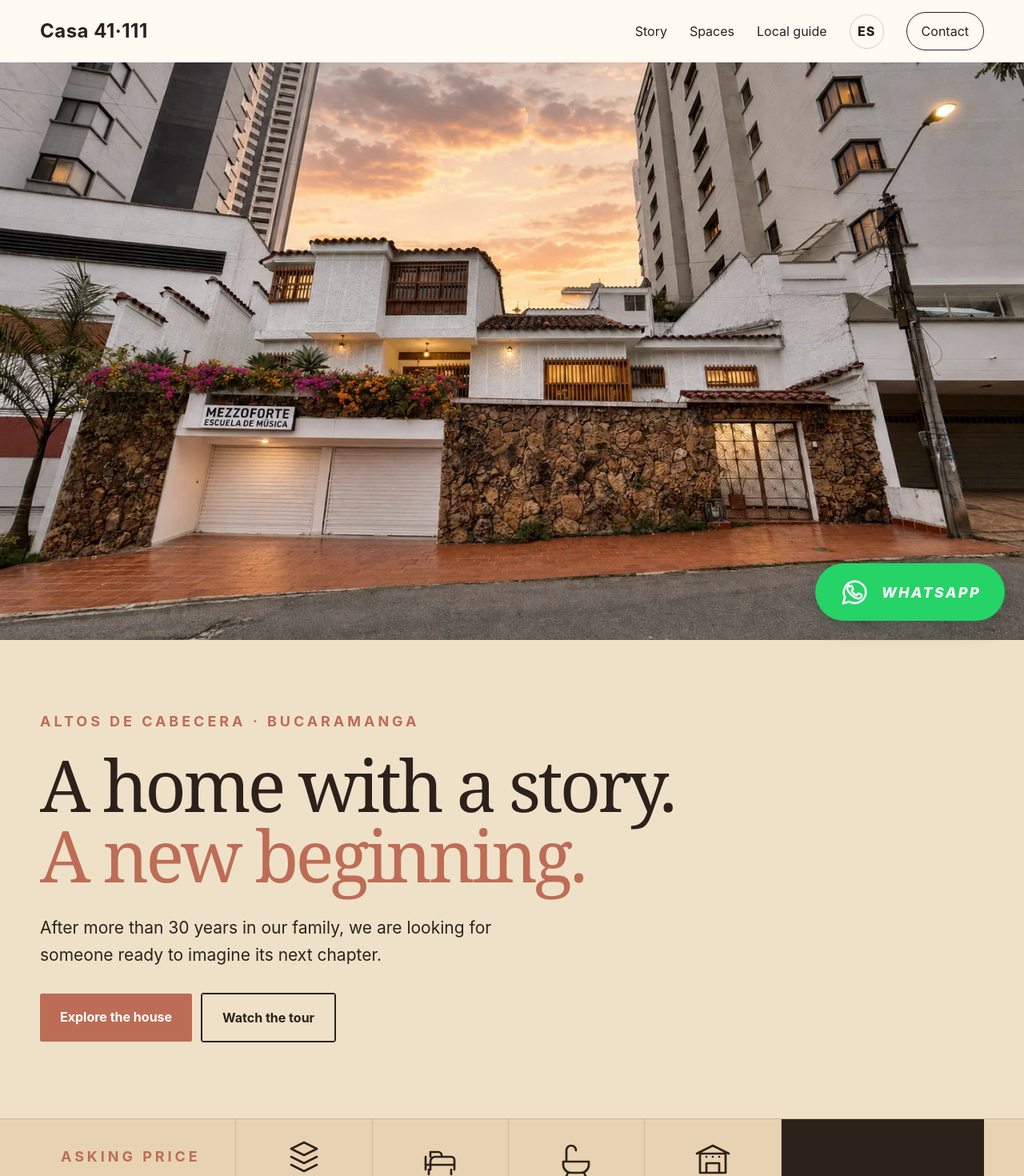
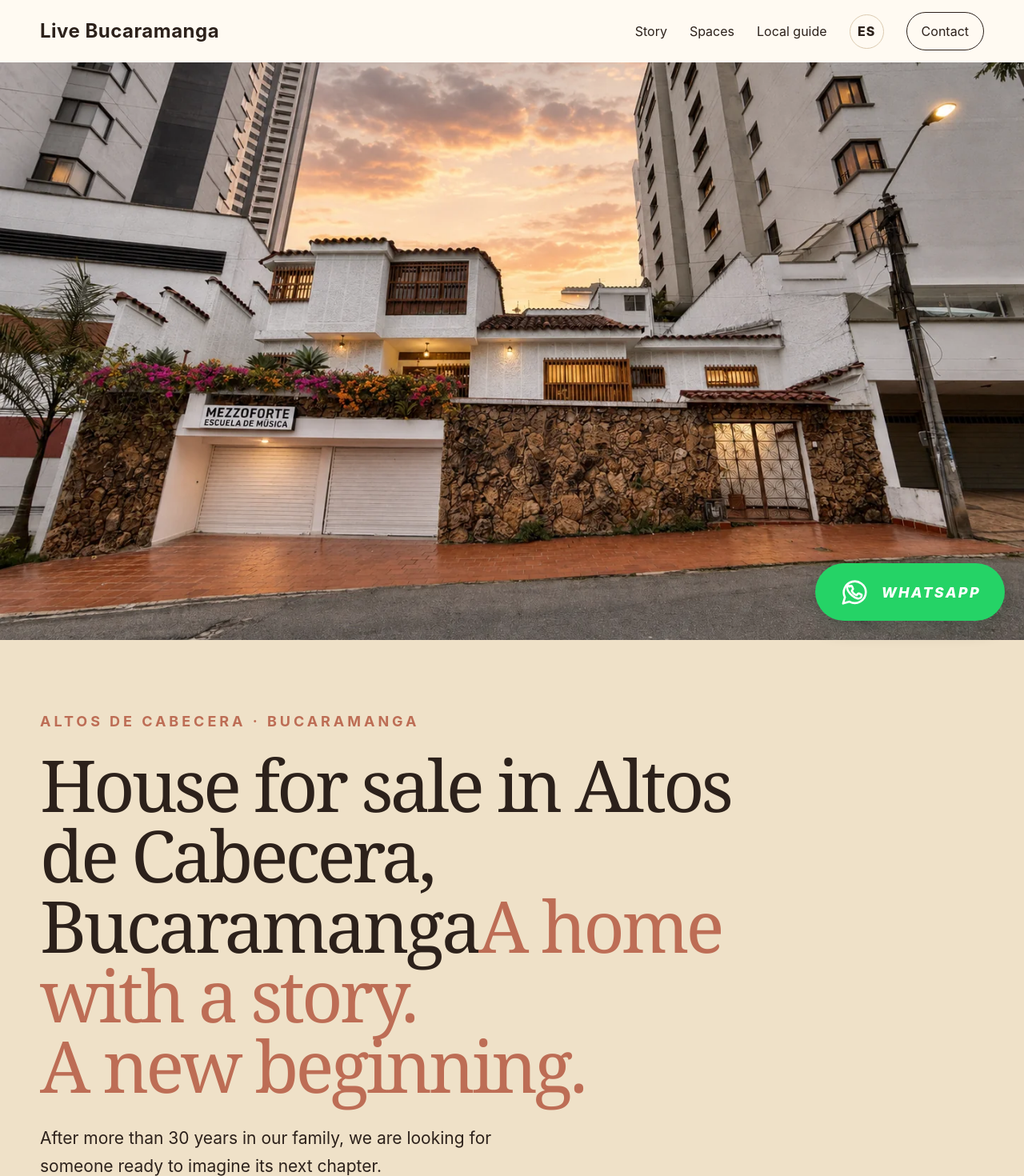
Before and after one commit to HannaSpot/Casa41-111, a Next.js app: page /en in a window 1280 px wide. Shown: the top 1470 px of the page at 80% size. Built offline with nearby package versions, Linux system fonts and the light colour scheme; no server answers.

Commit message:
SEO: actualizar app/en/page.tsx

```diff
--- a/app/en/page.tsx
+++ b/app/en/page.tsx
@@ -4,13 +4,15 @@ import ContactForm from "../contact-form";
 import ContactNavLink from "../contact-nav-link";
 import FaqSection from "../faq-section";
 import { englishArticles } from "../articles";
+import { siteUrl } from "../site-config";
 import YouTubeVideo from "../youtube-video";
 
 export const metadata: Metadata = {
-  title: "House for Sale in Altos de Cabecera, Bucaramanga | Casa 41·111",
-  description: "A spacious seven-bedroom family house for sale directly by its owners in Altos de Cabecera, Bucaramanga, with renovation and boutique accommodation potential.",
-  alternates: { canonical: "/en", languages: { "es-CO": "/", en: "/en" } },
-  openGraph: { title: "Casa 41·111 | House for Sale in Bucaramanga", description: "A spacious family home in Altos de Cabecera, offered directly by its owners.", url: "/en", locale: "en_US", type: "website", images: [{ url: "/casa/fachada-atardecer.webp", alt: "Casa 41-111 in Altos de Cabecera at sunset" }] }
+  title: { absolute: "House for Sale in Bucaramanga, Colombia | Live Bucaramanga" },
+  description: "Seven-bedroom family house for sale by its owners in Altos de Cabecera, Bucaramanga, with space to renovate for residential or compatible uses.",
+  alternates: { canonical: "/en", languages: { "es-CO": "/", en: "/en", "x-default": "/" } },
+  openGraph: { title: "House for Sale in Bucaramanga | Live Bucaramanga", description: "A spacious family home in Altos de Cabecera, offered directly by its owners.", url: "/en", siteName: "Live Bucaramanga", locale: "en_US", type: "website", images: [{ url: "/casa/fachada-atardecer.webp", width: 1448, height: 1086, alt: "Casa 41-111 in Altos de Cabecera at sunset" }] },
+  twitter: { card: "summary_large_image", title: "House for Sale in Bucaramanga | Live Bucaramanga", description: "A spacious family home in Altos de Cabecera, offered directly by its owners.", images: ["/casa/fachada-atardecer.webp"] }
 };
 
 const facts = [
@@ -42,16 +44,16 @@ const gallery = [
 ];
 
 export default function EnglishHome() { return <main lang="en">
-  <header className="nav shell"><Link className="brand" href="/en#home">Casa 41·111</Link><nav aria-label="Main navigation"><a href="#story">Story</a><a href="#spaces">Spaces</a><Link href="/en/living-in-bucaramanga">Local guide</Link><Link className="langSwitch" href="/">ES</Link><ContactNavLink lang="en"/></nav></header>
-  <section className="hero" id="home"><img src="/casa/fachada-atardecer.webp" alt="Casa 41-111 in Altos de Cabecera at sunset"/></section>
-  <section className="heroIntro"><div className="shell"><p className="eyebrow">Altos de Cabecera · Bucaramanga</p><h1>A home with a story.<br/><em>A new beginning.</em></h1><p className="lead">After more than 30 years in our family, we are looking for someone ready to imagine its next chapter.</p><div className="actions"><a className="button primary" href="#spaces">Explore the house</a><a className="button outline" href="#tour">Watch the tour</a></div></div></section>
+  <header className="nav shell"><Link className="brand" href="/en#home">Live Bucaramanga</Link><nav aria-label="Main navigation"><a href="#story">Story</a><a href="#spaces">Spaces</a><Link href="/en/living-in-bucaramanga">Local guide</Link><Link className="langSwitch" href="/">ES</Link><ContactNavLink lang="en"/></nav></header>
+  <section className="hero" id="home"><img src="/casa/fachada-atardecer.webp" alt="House for sale in Altos de Cabecera, Bucaramanga" width="1448" height="1086" fetchPriority="high" decoding="async"/></section>
+  <section className="heroIntro"><div className="shell"><p className="eyebrow">Altos de Cabecera · Bucaramanga</p><h1><span className="seoTitle">House for sale in Altos de Cabecera, Bucaramanga</span><em>A home with a story.<br/>A new beginning.</em></h1><p className="lead">After more than 30 years in our family, we are looking for someone ready to imagine its next chapter.</p><div className="actions"><a className="button primary" href="#spaces">Explore the house</a><a className="button outline" href="#tour">Watch the tour</a></div></div></section>
   <section className="listingSummary"><div className="shell summaryGrid"><div className="summaryPrice"><span>Asking price</span><strong>COP $1.8 billion</strong></div><div className="propertySpecs">{propertySpecs.map(([icon,value,label])=><div className="propertySpec" key={label}><SpecIcon name={icon}/><strong>{value}</strong><span>{label}</span></div>)}</div><a className="summaryCta" href="#contact">Request information</a></div></section>
   <section className="story shell" id="story"><div><p className="eyebrow">Since 1992</p><h2>A home to make your own.<br/>Space to live it your way.</h2></div><div className="storyText"><p>My mother moved here in 1992. These rooms held long conversations, visits, music and the ordinary moments that became family memories.</p><p>The house now offers a new possibility: preserve what gives it character and transform its generous spaces into a private, carefully considered home.</p><p className="signature">— The owner’s family</p></div></section>
   <section className="addressMeaning"><div className="addressMeaningInner shell"><div className="addressNumber" aria-hidden="true">41·111</div><div className="addressMeaningCopy"><p className="eyebrow">The address</p><h2>41·111: an address with meaning.</h2><p>Over the years, our family has always noticed the repetition in this house number. 41–111 can be read as 4 | 11 | 11: four speaks of home, structure, stability and roots; the four ones evoke identity, initiative and new beginnings; and 11:11 is interpreted in numerology and spiritual traditions including Kryon as a symbol of intuition, transition and openness to a new stage. The sum of all its digits is eight, a number often associated with property, stewardship and the ability to turn an idea into something tangible.</p><p>For our family, it is neither a promise nor a formula. It is simply a beautiful coincidence that seems to accompany the story of this house: a place built on strong roots, now waiting for new ideas, new residents and a new chapter.</p></div></div></section>
   <section className="mamaSection"><div className="mamaStory shell"><div className="mamaPortrait"><img src="/casa/mama-johanna-patio.webp" alt="Mother and daughter in the interior garden" loading="lazy"/></div><div className="mamaCopy"><p className="eyebrow">My mother’s home</p><h2>A house that accompanied her for 34 years.</h2><p>My mother arrived in 1992. For many years, the levels and staircases were part of her daily routine and helped her remain active and independent.</p><p>She is now 91, and moving between levels has become difficult. Selling is part of finding a home that fits this stage of her life: comfortable, safe and easy to navigate.</p><p>We hope this house will continue to be lived in, cared for and filled with new moments.</p></div></div></section>
   <section className="factsWrap"><div className="facts shell">{facts.map(([n,l])=><div className="fact" key={n}><strong>{n}</strong><span>{l}</span></div>)}</div></section>
   <section className="possibility shell"><div className="possibilityImage"><img src="/casa/entrada-luces-calidas.webp" alt="House entrance and terrace"/></div><div className="possibilityCopy"><p className="eyebrow">A home to reinterpret</p><h2>Space, character and several possible paths.</h2><p>The multilevel layout, patios and generous rooms can support a renovated family home or other compatible uses. An architect could also study how underused areas might be reorganized.</p><ul><li>A multigenerational family home</li><li>A private office or professional workspace</li><li>Boutique accommodation or short stays</li><li>A currently rented commercial unit</li><li>Exterior space for two standard vehicles or one larger vehicle without obstructing the commercial unit</li></ul><small>The exterior space is not private parking. Non-residential uses and alterations must be assessed by qualified professionals and verified with the relevant authorities.</small></div></section>
-  <section className="gallerySection" id="spaces"><div className="shell"><p className="eyebrow">The spaces</p><div className="sectionTitle"><h2>The house and its possibilities.</h2><p>The photographs show the property’s real spaces.</p></div><div className="gallery">{gallery.map(([src,alt],i)=><figure className={i===0||i===3||i===8?"wide":""} key={src}><img src={src} alt={alt}/></figure>)}</div></div></section>
+  <section className="gallerySection" id="spaces"><div className="shell"><p className="eyebrow">The spaces</p><div className="sectionTitle"><h2>The house and its possibilities.</h2><p>The photographs show the property’s real spaces.</p></div><div className="gallery">{gallery.map(([src,alt],i)=><figure className={i===0||i===3||i===8?"wide":""} key={src}><img src={src} alt={alt} loading="lazy" decoding="async"/></figure>)}</div></div></section>
   <section className="memoriesSection"><div className="shell"><p className="eyebrow">Life in this house</p><div className="memoriesIntro"><h2>Celebrations, visits and many shared days.</h2><p>These images show the house as we lived in it: family gatherings, flowers, conversations around the table and simple moments that stayed with us.</p></div><div className="memoriesGrid"><figure><img src="/casa/mama-patio.webp" alt="The owner in the interior garden" loading="lazy"/></figure><figure><img src="/casa/mama-terraza.webp" alt="The owner on one of the terraces" loading="lazy"/></figure><figure><img src="/casa/mama-flores.webp" alt="A family celebration inside the house" loading="lazy"/></figure><div className="memoryVideo"><YouTubeVideo videoId="LFaoiRJChes" title="Moments shared at Casa 41·111" poster="/casa/mama-flores.webp" vertical/></div></div></div></section>
   <section className="videoSection shell" id="tour"><p className="eyebrow">Walk through the house</p><div className="sectionTitle"><h2>Take a closer look.</h2><p>A video tour showing the layout and generous proportions of the house.</p></div><div className="videos singleVideo"><YouTubeVideo videoId="6CrgWXJBg2I" title="Full tour of Casa 41·111" poster="/casa/sala-principal.webp"/></div></section>
   <section className="locationSection"><div className="location shell"><div className="locationCopy"><p className="eyebrow">Location</p><h2>Altos de Cabecera</h2><p>A well-established part of Bucaramanga, close to Cabecera’s services, shops, parks and everyday neighborhood life.</p><span>Carrera 40 # 41–111 · Bucaramanga, Santander</span><a className="mapLink" href="https://www.google.com/maps/search/?api=1&amp;query=Carrera%2040%20%2341-111%2C%20Bucaramanga%2C%20Santander%2C%20Colombia" target="_blank" rel="noreferrer">Open in Google Maps</a></div><div className="locationMap"><iframe title="Location of Casa 41-111 in Altos de Cabecera" src="https://www.google.com/maps?q=Carrera%2040%20%2341-111%2C%20Bucaramanga%2C%20Santander%2C%20Colombia&amp;output=embed" loading="lazy" referrerPolicy="no-referrer-when-downgrade"/></div></div></section>
@@ -59,7 +61,7 @@ export default function EnglishHome() { return <main lang="en">
   <section className="guidePreview"><div className="shell"><p className="eyebrow">Living in Bucaramanga</p><div className="guidePreviewTitle"><h2>Discover the city through everyday life.</h2><Link href="/en/living-in-bucaramanga">View all {englishArticles.length} articles</Link></div><div className="guidePreviewGrid"><Link href="/en/living-in-bucaramanga/living-in-altos-de-cabecera"><span>01</span><h3>Living in Altos de Cabecera</h3><p>Location, mobility, the university and nearby services.</p></Link><Link href="/en/living-in-bucaramanga/food-markets-in-bucaramanga"><span>02</span><h3>Local food markets</h3><p>Guarín, La Rosita, La Concordia, San Francisco and Central.</p></Link><Link href="/en/living-in-bucaramanga/walks-parks-and-trails"><span>03</span><h3>Walks and trails</h3><p>Parks and routes that begin close to the house.</p></Link></div></div></section>
   <FaqSection lang="en"/>
   <section className="contactSection" id="contact"><div className="contact shell"><p className="eyebrow">Direct sale</p><h2>Can you imagine yourself here?</h2><p>Tell us what you see in this house and speak directly with the owners.</p><ContactForm lang="en"/></div></section>
-  <footer className="shell"><span>Casa 41·111</span><span>For sale directly by its owners · Bucaramanga</span></footer>
+  <footer className="shell"><span>Live Bucaramanga · Casa 41·111</span><span>For sale directly by its owners · Bucaramanga</span></footer>
   <a className="whatsappFloat" href="https://wa.me/573126084753?text=Hello%2C%20I%20would%20like%20information%20about%20Casa%2041-111" target="_blank" rel="noreferrer" aria-label="Write on WhatsApp"><svg viewBox="0 0 24 24" aria-hidden="true"><path d="M20.5 11.7a8.5 8.5 0 0 1-12.6 7.4L3 20.5l1.4-4.7a8.5 8.5 0 1 1 16.1-4.1Z"/><path d="M8.1 7.5c.2-.5.5-.5.8-.5h.5c.2 0 .4.1.5.4l.7 1.7c.1.3 0 .5-.2.7l-.6.7c-.2.2-.1.4 0 .6.7 1.3 1.8 2.4 3.2 3 .2.1.4.1.6-.1l.8-1c.2-.2.4-.3.7-.2l1.8.8c.3.1.4.3.4.5 0 .3-.2 1.5-.8 2-.5.5-1.4.8-2.3.6-1.1-.2-2.6-.8-4.4-2.4-2.1-1.8-3.4-4.1-3.6-5.3-.2-.7.1-1.2.4-1.5.3-.3.6-.5.7-.5"/></svg><span>WhatsApp</span></a>
-  <script type="application/ld+json" dangerouslySetInnerHTML={{__html:JSON.stringify({"@context":"https://schema.org","@type":"SingleFamilyResidence",name:"Casa 41·111",description:"A spacious family home for sale in Altos de Cabecera, Bucaramanga.",numberOfBedrooms:7,numberOfBathroomsTotal:6,floorSize:{"@type":"QuantitativeValue",value:540,unitCode:"MTK"},address:{"@type":"PostalAddress",streetAddress:"Carrera 40 # 41-111",addressLocality:"Bucaramanga",addressRegion:"Santander",addressCountry:"CO"},offers:{"@type":"Offer",price:1800000000,priceCurrency:"COP",availability:"https://schema.org/InStock"}})}}/>
+  <script type="application/ld+json" dangerouslySetInnerHTML={{__html:JSON.stringify({"@context":"https://schema.org","@type":"SingleFamilyResidence","@id":`${siteUrl}/#property`,url:`${siteUrl}/en/`,name:"Casa 41·111",description:"A spacious family home for sale in Altos de Cabecera, Bucaramanga.",image:[`${siteUrl}/casa/fachada-atardecer.webp`,`${siteUrl}/casa/sala-principal.webp`,`${siteUrl}/casa/patio-luces.webp`],numberOfBedrooms:7,numberOfBathroomsTotal:6,floorSize:{"@type":"QuantitativeValue",value:540,unitCode:"MTK"},address:{"@type":"PostalAddress",streetAddress:"Carrera 40 # 41-111",addressLocality:"Bucaramanga",addressRegion:"Santander",addressCountry:"CO"},offers:{"@type":"Offer",url:`${siteUrl}/en/`,price:1800000000,priceCurrency:"COP",availability:"https://schema.org/InStock",seller:{"@type":"Person",name:"Casa 41·111 owning family"}}})}}/>
   </main> }
```
